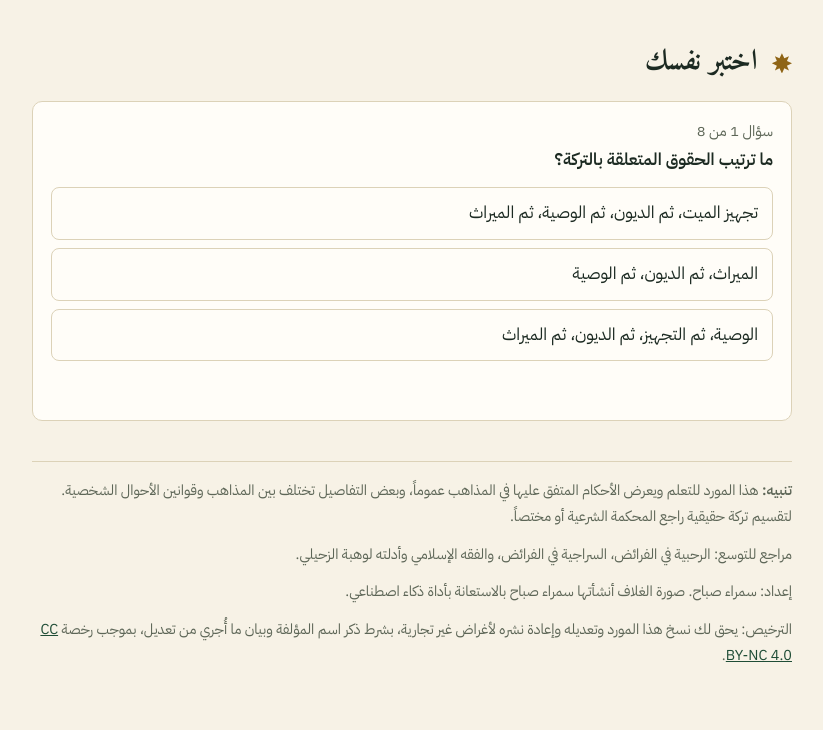
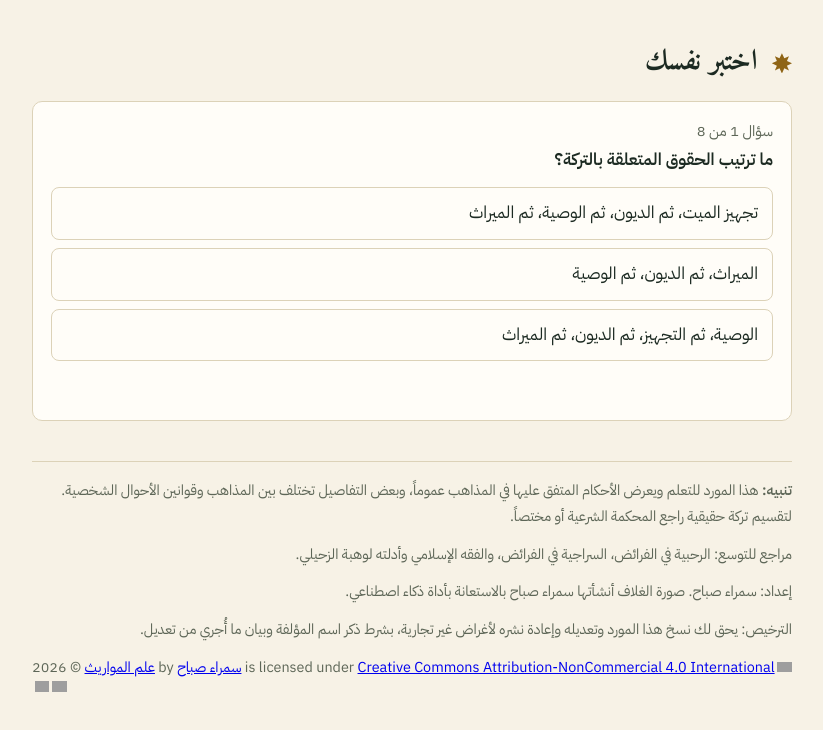
Before and after one commit to samrasabbah-ui/MAWAREETH, a plain HTML site: page index.html in a window 1280 px wide. Shown: the part 4050-4780 px from the top of the page, without its empty margins (228-1051 px from the left). Drawn offline with Linux system fonts and the light colour scheme; grey boxes are pictures that could not be loaded.

Commit message:
Add files via upload

```diff
--- a/index.html
+++ b/index.html
@@ -199,7 +199,8 @@ header.cover img{display:block;width:100%;height:auto}
   <p><b>تنبيه:</b> هذا المورد للتعلم ويعرض الأحكام المتفق عليها في المذاهب عموماً، وبعض التفاصيل تختلف بين المذاهب وقوانين الأحوال الشخصية. لتقسيم تركة حقيقية راجع المحكمة الشرعية أو مختصاً.</p>
   <p>مراجع للتوسع: الرحبية في الفرائض، السراجية في الفرائض، والفقه الإسلامي وأدلته لوهبة الزحيلي.</p>
   <p>إعداد: سمراء صباح. صورة الغلاف أنشأتها سمراء صباح بالاستعانة بأداة ذكاء اصطناعي.</p>
-  <p>الترخيص: يحق لك نسخ هذا المورد وتعديله وإعادة نشره لأغراض غير تجارية، بشرط ذكر اسم المؤلفة وبيان ما أُجري من تعديل، بموجب رخصة <a href="https://creativecommons.org/licenses/by-nc/4.0/deed.ar" style="color:var(--primary)">CC BY-NC 4.0</a>.</p>
+  <p>الترخيص: يحق لك نسخ هذا المورد وتعديله وإعادة نشره لأغراض غير تجارية، بشرط ذكر اسم المؤلفة وبيان ما أُجري من تعديل.</p>
+  <p dir="ltr" style="text-align:left"><a href="https://samrasabbah-ui.github.io/MAWAREETH/">علم المواريث</a> © 2026 by <a href="https://github.com/samrasabbah-ui">سمراء صباح</a> is licensed under <a href="https://creativecommons.org/licenses/by-nc/4.0/">Creative Commons Attribution-NonCommercial 4.0 International</a><img src="https://mirrors.creativecommons.org/presskit/icons/cc.svg" alt="" style="max-width: 1em;max-height:1em;margin-left: .2em;"><img src="https://mirrors.creativecommons.org/presskit/icons/by.svg" alt="" style="max-width: 1em;max-height:1em;margin-left: .2em;"><img src="https://mirrors.creativecommons.org/presskit/icons/nc.svg" alt="" style="max-width: 1em;max-height:1em;margin-left: .2em;"></p>
 </footer>
 </main>
 </div>
```
Also changed, not shown: 1 other file.
